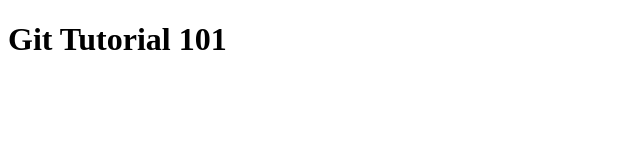
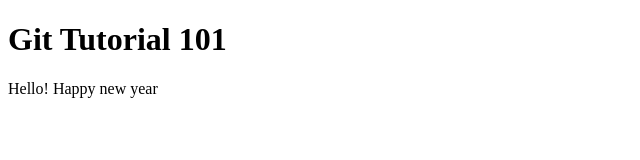
Before and after one commit to Musbell/fantel_git_tut, a plain HTML site: page index.html in a window 1280 px wide. Shown: the whole page, without its empty margins (0-640 px from the left). Drawn offline with Linux system fonts and the light colour scheme.

Commit message:
add greetings

```diff
--- a/index.html
+++ b/index.html
@@ -8,5 +8,6 @@
 </head>
 <body>
     <h1>Git Tutorial 101</h1>
+    <p>Hello! Happy new year</p>
 </body>
 </html>
```
